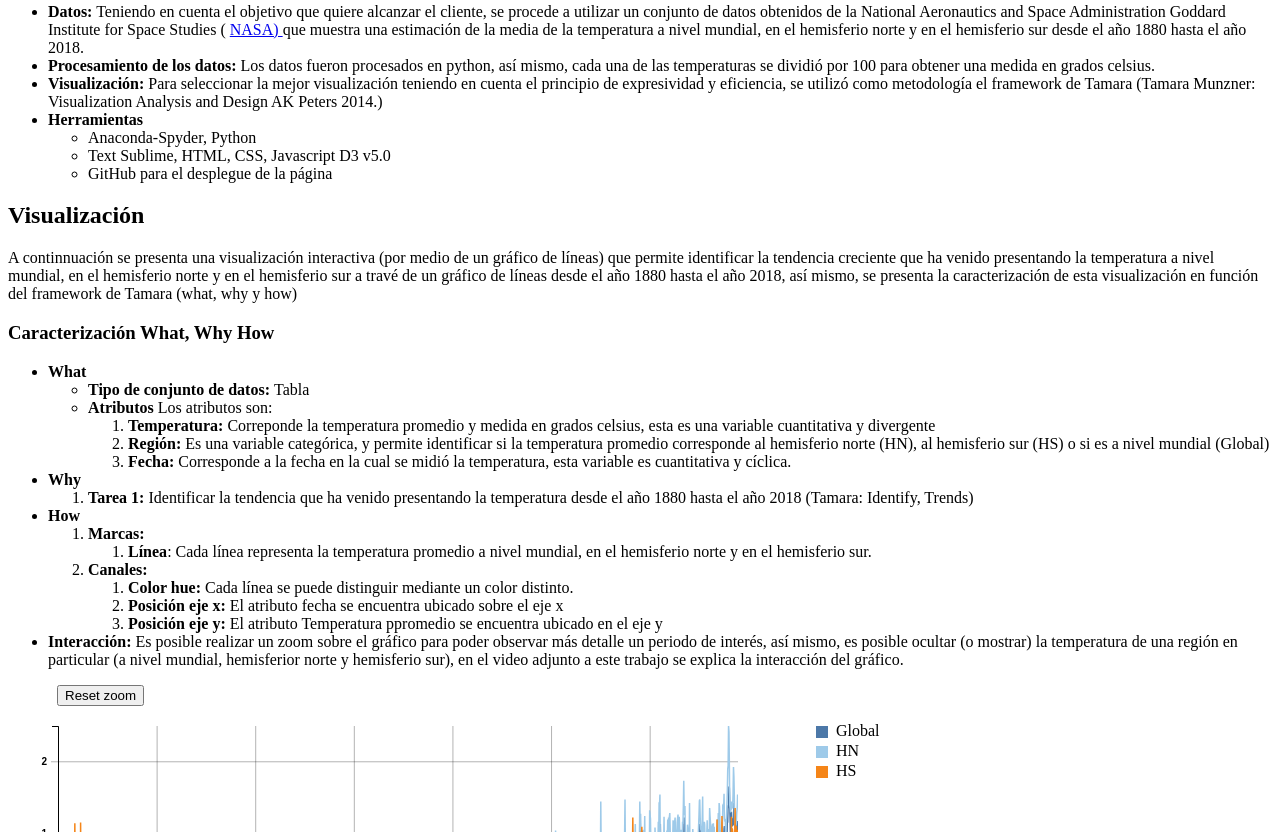
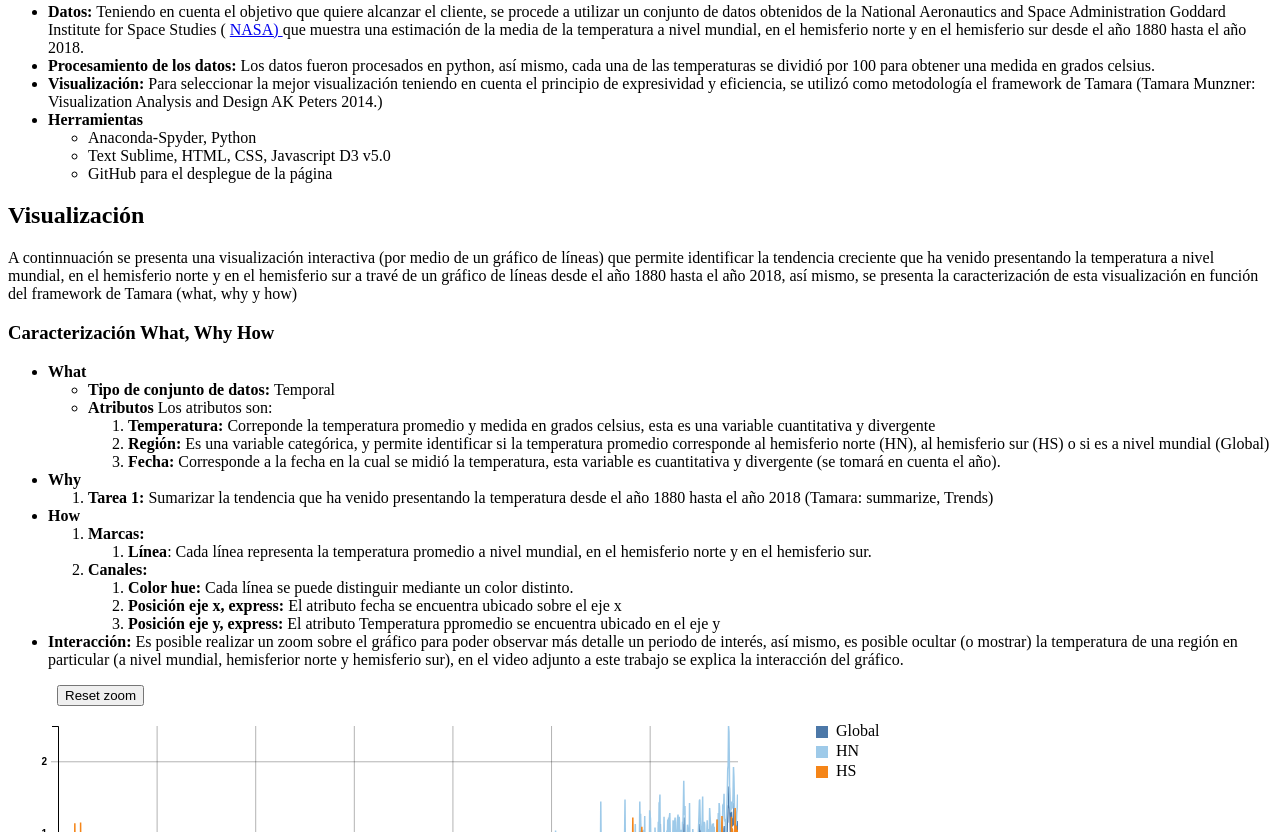
Before and after one commit to hctorresm/El-calentamiento-global-es-un-hecho, a plain HTML site: page index.html in a window 1280 px wide. Shown: the part 479-1311 px from the top of the page. Drawn offline with nearby package versions, Linux system fonts and the light colour scheme; a script that the page names is missing.

Commit message:
Update index.html

```diff
--- a/index.html
+++ b/index.html
@@ -189,12 +189,12 @@ A continnuación se presenta una visualización interactiva (por medio de un gr
 <ul>
     <li> <strong>What</strong>
         <ul>
-            <li> <strong>Tipo de conjunto de datos: </strong> Tabla </li>
+            <li> <strong>Tipo de conjunto de datos: </strong> Temporal </li>
             <li> <strong> Atributos </strong> Los atributos son:
                 <ol>
                     <li> <strong>Temperatura:</strong> Correponde la temperatura promedio y medida en grados celsius, esta es una variable cuantitativa y divergente</li>
                     <li> <strong>Región: </strong> Es una variable categórica, y permite identificar si la temperatura promedio corresponde al hemisferio norte (HN), al hemisferio sur (HS) o si es a nivel mundial (Global)</li>
-                    <li><strong> Fecha: </strong> Corresponde a la fecha en la cual se midió la temperatura, esta variable es cuantitativa y cíclica.</li>
+                    <li><strong> Fecha: </strong> Corresponde a la fecha en la cual se midió la temperatura, esta variable es cuantitativa y divergente (se tomará en cuenta el año).</li>
                 </ol>
             </li>
         </ul>
@@ -203,7 +203,8 @@ A continnuación se presenta una visualización interactiva (por medio de un gr
 
     <li> <strong> Why </strong>
         <ol>
-            <li> <strong>Tarea 1: </strong> Identificar la tendencia que ha venido presentando la temperatura desde el año 1880  hasta el año 2018 (Tamara: Identify, Trends)  </li>
+            <li> <strong>Tarea 1: </strong> Sumarizar la tendencia que ha venido presentando la temperatura desde el año 1880  hasta el año 2018 (Tamara:
+summarize, Trends)  </li>
         </ol>
     </li>
 
@@ -217,8 +218,8 @@ A continnuación se presenta una visualización interactiva (por medio de un gr
             <li> <strong>Canales:</strong>
                 <ol>
                     <li><strong>Color hue:</strong> Cada línea se puede distinguir mediante un color distinto.</li>
-                    <li><strong> Posición eje x: </strong> El atributo fecha se encuentra ubicado sobre el eje x </li>
-                    <li> <strong> Posición eje y: </strong> El atributo Temperatura ppromedio se encuentra ubicado en el eje y</li>
+                    <li><strong> Posición eje x, express: </strong> El atributo fecha se encuentra ubicado sobre el eje x </li>
+                    <li> <strong> Posición eje y, express: </strong> El atributo Temperatura ppromedio se encuentra ubicado en el eje y</li>
                </ol>
             </li>
         </ol>
```
